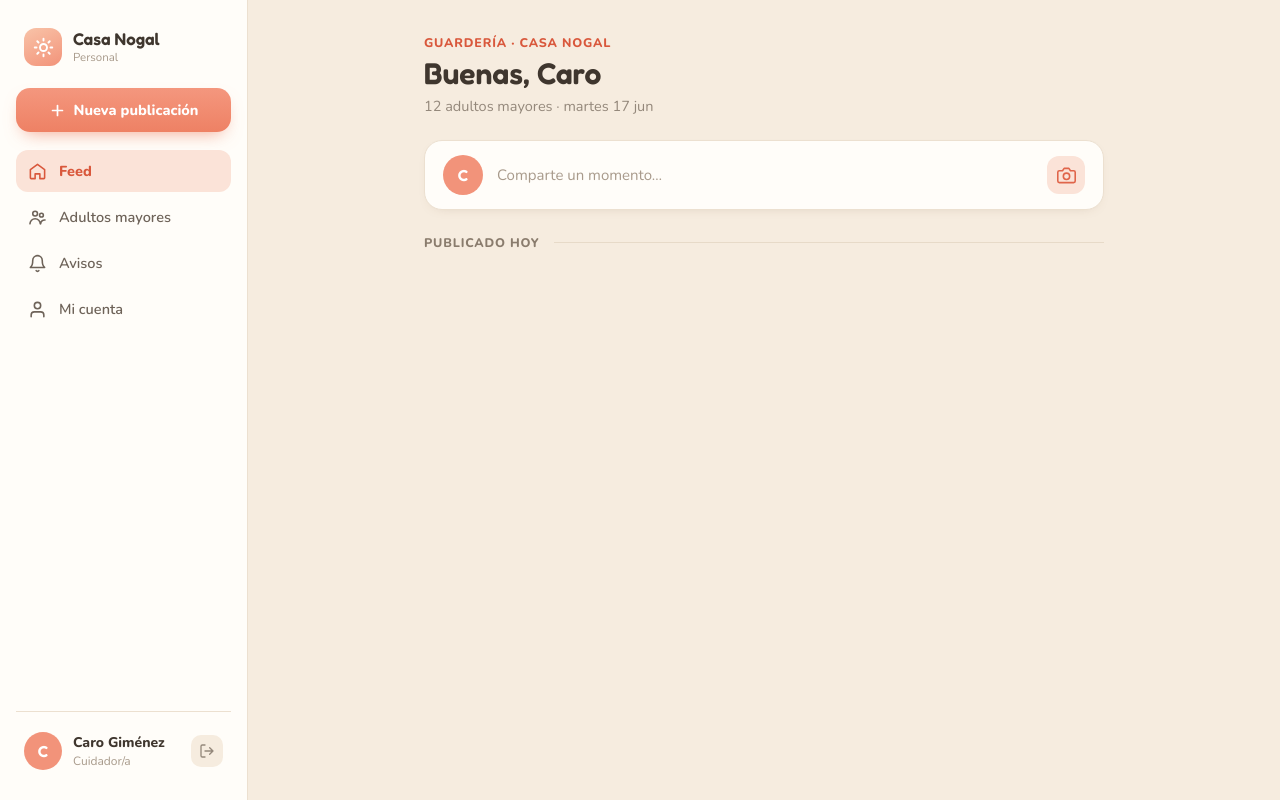
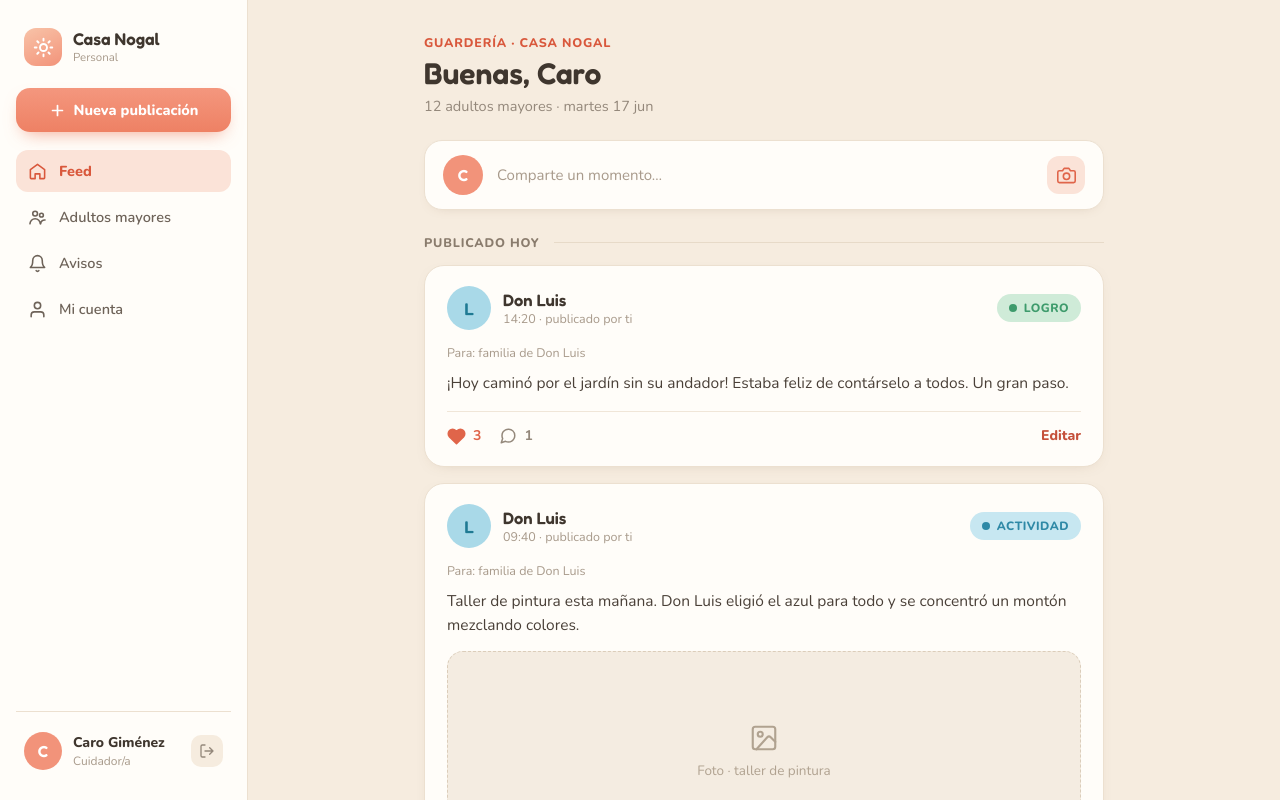
Before and after one commit to diegotayro/elderly-daycare, a Next.js app: page / in a window 1280 px wide. Shown: the top 800 px of the page. Built offline with nearby package versions, Linux system fonts and the light colour scheme.

Commit message:
step 06 - Tarjetas de post

```diff
--- a/feed/components/FeedView.tsx
+++ b/feed/components/FeedView.tsx
@@ -1,4 +1,6 @@
+import { buildFeed } from "../build-feed";
 import { FeedHeader } from "./FeedHeader";
+import { PostCard } from "./PostCard";
 import { PostComposerLink } from "./PostComposerLink";
 import type { FeedSource } from "../types";
 
@@ -8,6 +10,7 @@ type FeedViewProps = {
 
 export function FeedView({ source }: FeedViewProps) {
   const { daycare, currentUser, elderlyCount, todayLabel } = source;
+  const posts = buildFeed(source);
 
   return (
     <div className="mx-auto w-full max-w-[760px] px-10 pt-[34px] pb-20">
@@ -24,6 +27,11 @@ export function FeedView({ source }: FeedViewProps) {
         </span>
         <span className="h-px flex-1 bg-divider" />
       </div>
+      <div className="flex flex-col gap-4">
+        {posts.map((post) => (
+          <PostCard key={post.id} post={post} />
+        ))}
+      </div>
     </div>
   );
 }
--- /dev/null
+++ b/feed/components/PostAuthorAvatar.tsx
@@ -0,0 +1,36 @@
+import { Avatar } from "@/shared/components/Avatar";
+import { MegaphoneIcon } from "@/shared/components/icons/MegaphoneIcon";
+import type { PostType } from "@/shared/database/types";
+import { postTypeStyles } from "../post-type-styles";
+
+type PostAuthorAvatarProps = {
+  avatarInitial: string | null;
+  type: PostType;
+};
+
+export function PostAuthorAvatar({
+  avatarInitial,
+  type,
+}: PostAuthorAvatarProps) {
+  if (avatarInitial) {
+    return (
+      <Avatar
+        initial={avatarInitial}
+        size={44}
+        fontSize={17}
+        colorClassName="bg-elderly-bg text-elderly-ink"
+      />
+    );
+  }
+
+  const { bg, fg } = postTypeStyles[type];
+
+  return (
+    <div
+      className="flex size-11 flex-none items-center justify-center rounded-full"
+      style={{ backgroundColor: bg, color: fg }}
+    >
+      <MegaphoneIcon size={20} />
+    </div>
+  );
+}
--- /dev/null
+++ b/feed/components/PostCard.tsx
@@ -0,0 +1,70 @@
+import Link from "next/link";
+import { CommentIcon } from "@/shared/components/icons/CommentIcon";
+import { HeartIcon } from "@/shared/components/icons/HeartIcon";
+import { ImageIcon } from "@/shared/components/icons/ImageIcon";
+import type { FeedPost } from "../types";
+import { PostAuthorAvatar } from "./PostAuthorAvatar";
+import { PostTypeBadge } from "./PostTypeBadge";
+
+type PostCardProps = {
+  post: FeedPost;
+};
+
+export function PostCard({ post }: PostCardProps) {
+  const subtitle = post.publishedByMe
+    ? `${post.time} · publicado por ti`
+    : post.time;
+
+  return (
+    <article className="rounded-[20px] border border-line bg-surface px-[22px] py-5 shadow-[0_4px_16px_-12px_rgba(120,90,60,0.5)]">
+      <div className="mb-3.5 flex items-center gap-3">
+        <PostAuthorAvatar
+          avatarInitial={post.avatarInitial}
+          type={post.type}
+        />
+        <div className="flex-1">
+          <div className="font-display text-[16.5px] font-semibold text-ink">
+            {post.heading}
+          </div>
+          <div className="text-[12.5px] text-muted">{subtitle}</div>
+        </div>
+        <PostTypeBadge type={post.type} />
+      </div>
+
+      <div className="mb-2.5 text-[12.5px] text-muted">
+        Para: {post.recipientLabel}
+      </div>
+      <p className="m-0 text-[15.5px] leading-[1.55] text-body">{post.body}</p>
+
+      {post.photoCaption && (
+        <Link
+          href="/"
+          className="mt-3.5 flex h-[200px] flex-col items-center justify-center gap-2 rounded-2xl border-[1.5px] border-dashed border-photo-line bg-photo text-photo-ink"
+        >
+          <ImageIcon size={30} />
+          <span className="text-[13.5px]">{post.photoCaption}</span>
+        </Link>
+      )}
+
+      <div className="mt-4 flex items-center gap-[18px] border-t border-line-soft pt-3.5">
+        <span className="flex items-center gap-[7px] text-sm font-bold text-coral-icon">
+          <HeartIcon size={19} />
+          {post.reactionCount}
+        </span>
+        <Link
+          href="/"
+          className="flex items-center gap-[7px] text-sm font-bold text-muted-strong"
+        >
+          <CommentIcon size={18} />
+          {post.commentCount}
+        </Link>
+        <span className="flex-1" />
+        {post.publishedByMe && (
+          <Link href="/" className="text-sm font-extrabold text-coral-link">
+            Editar
+          </Link>
+        )}
+      </div>
+    </article>
+  );
+}
--- /dev/null
+++ b/feed/components/PostTypeBadge.tsx
@@ -0,0 +1,25 @@
+import type { PostType } from "@/shared/database/types";
+import { postTypeStyles } from "../post-type-styles";
+
+type PostTypeBadgeProps = {
+  type: PostType;
+};
+
+export function PostTypeBadge({ type }: PostTypeBadgeProps) {
+  const { label, bg, fg } = postTypeStyles[type];
+
+  return (
+    <div
+      className="flex items-center gap-[7px] rounded-full px-3 py-1.5"
+      style={{ backgroundColor: bg, color: fg }}
+    >
+      <span
+        className="size-2 rounded-full"
+        style={{ backgroundColor: fg }}
+      />
+      <span className="text-xs font-extrabold tracking-[0.5px]">
+        {label.toUpperCase()}
+      </span>
+    </div>
+  );
+}
```
